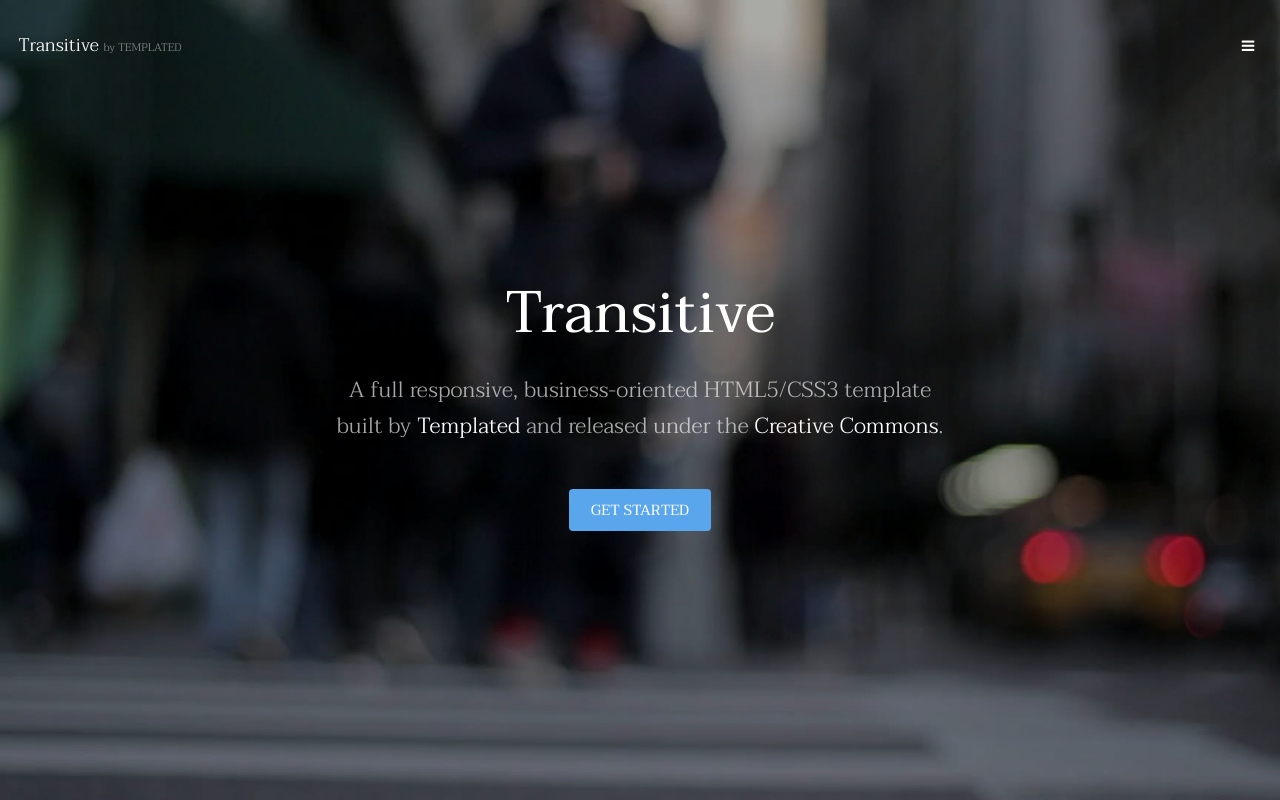
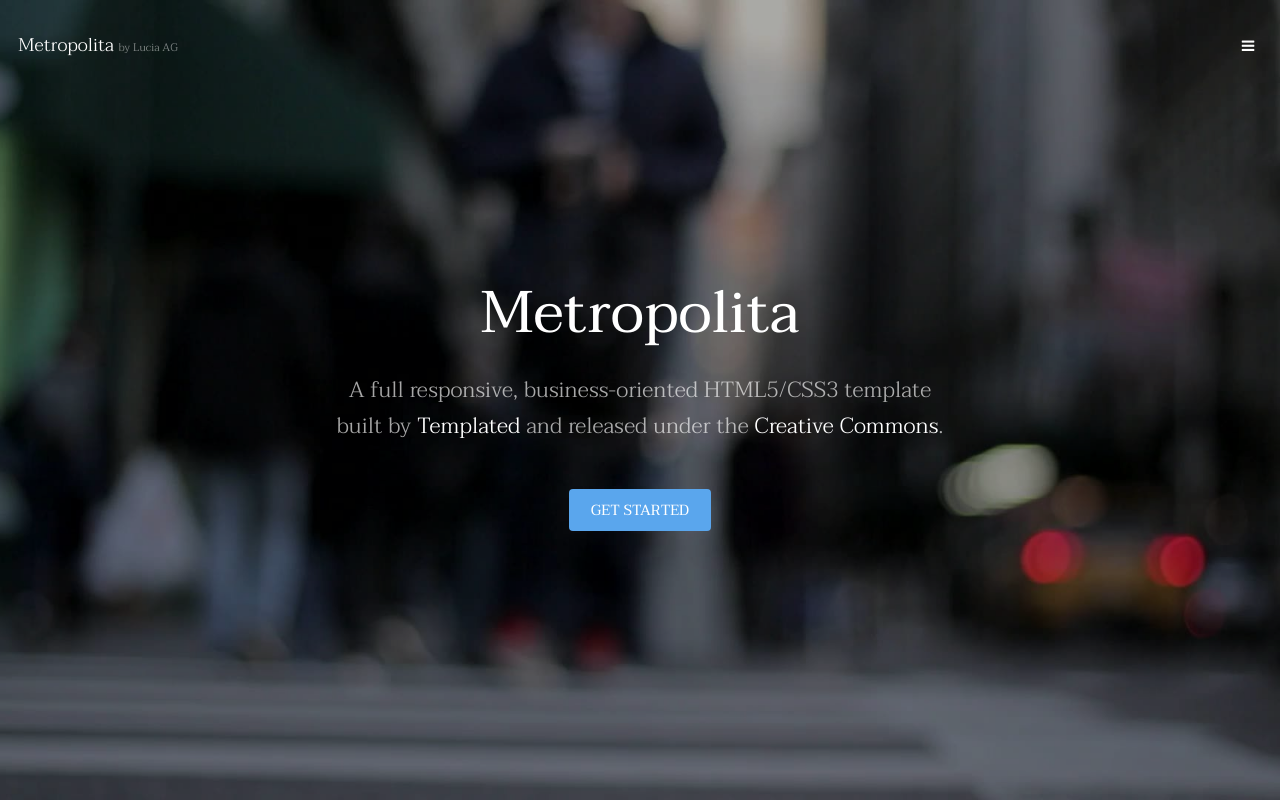
Before and after one commit to LuciaBelAG/04_REP_METROPOLITA, a plain HTML site: page index.html in a window 1280 px wide. Shown: the top 800 px of the page. Drawn offline with Linux system fonts and the light colour scheme.

Commit message:
Cambios en la portada por Lucia

```diff
--- a/index.html
+++ b/index.html
@@ -6,7 +6,7 @@
 -->
 <html>
 	<head>
-		<title>Transitive by TEMPLATED</title>
+		<title>Metropolita by Lucia AG</title>
 		<meta charset="utf-8" />
 		<meta name="viewport" content="width=device-width, initial-scale=1" />
 		<link rel="stylesheet" href="assets/css/main.css" />
@@ -15,7 +15,7 @@
 
 		<!-- Header -->
 			<header id="header" class="alt">
-				<div class="logo"><a href="index.html">Transitive <span>by TEMPLATED</span></a></div>
+				<div class="logo"><a href="index.html">Metropolita <span>by Lucia AG</span></a></div>
 				<a href="#menu" class="toggle"><span>Menu</span></a>
 			</header>
 
@@ -36,7 +36,7 @@
 		-->
 			<section id="banner" data-video="images/banner">
 				<div class="inner">
-					<h1>Transitive</h1>
+					<h1>Metropolita</h1>
 					<p>A full responsive, business-oriented HTML5/CSS3 template<br />
 					built by <a href="https://templated.co/">Templated</a> and released under the <a href="https://templated.co/license">Creative Commons</a>.</p>
 					<a href="#one" class="button special scrolly">Get Started</a>
```
